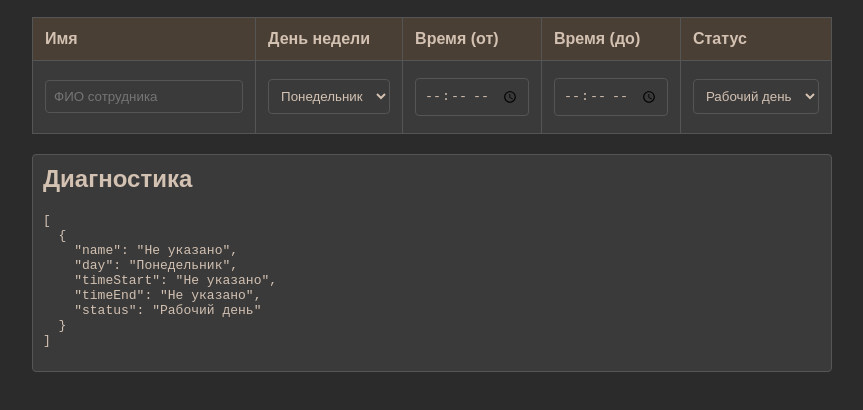
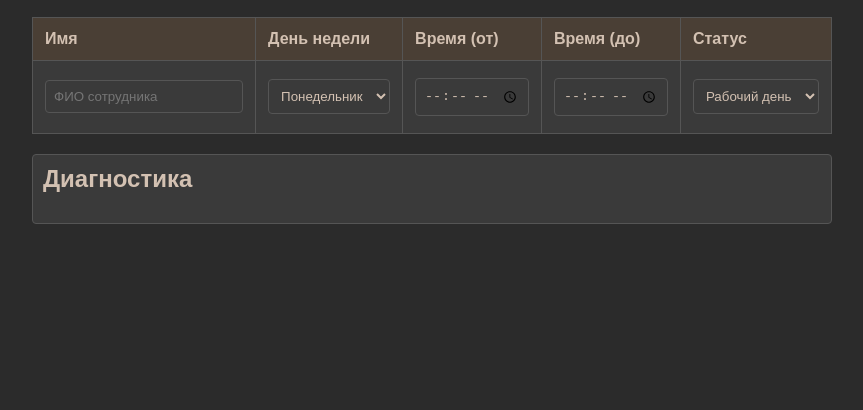
Before and after one commit to onlymyrep/raspisanie, a website: page index.html in a window 1280 px wide. Both pictures are taken after a click on the button "Отправить расписание". Shown: the part 148-558 px from the top of the page, without its empty margins (208-1071 px from the left). Drawn offline with Linux system fonts and the light colour scheme; no server answers.

Commit message:
fixfetch

```diff
--- a/index.html
+++ b/index.html
@@ -195,16 +195,11 @@
 	  });
 
 	  if (data.length > 0) {
-                // Вывод данных для диагностики
-                const debugOutput = document.getElementById('debug-output');
-                debugOutput.textContent = JSON.stringify(data, null, 2);
-
-                // Отправка данных на Google Apps Script
 	    try {
 	      const response = await fetch(scriptUrl, {
 	        method: 'POST',
 	        headers: { 'Content-Type': 'application/json' },
-                        body: JSON.stringify(data[0]) // Отправляем первую строку (можно адаптировать для нескольких строк)
+	        body: JSON.stringify(data[0]) // Отправляем первую строку
 	      });
 	      const result = await response.json();
 	      if (result.success) {
```
Lines whose indentation alone changed are shown as unchanged.
